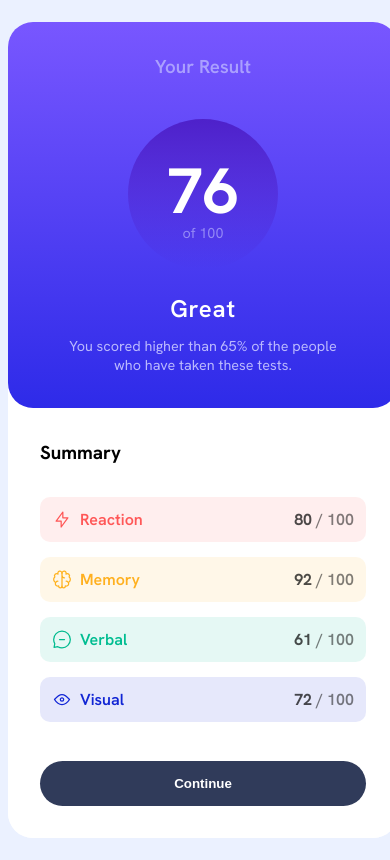
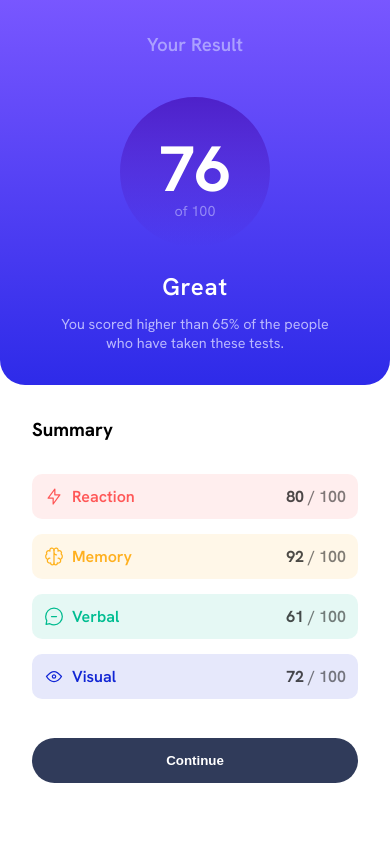
Before and after one commit to cagandanaci/Results-Summary-Component, a plain HTML site: page index.html in a window 390 px wide. Drawn offline with Linux system fonts and the light colour scheme.

Commit message:
Refactor CSS for better responsiveness and layout
Updated styles for responsive design and improved layout.

```diff
--- a/style.css
+++ b/style.css
@@ -143,11 +143,27 @@ button:hover {
     background-image: linear-gradient(to bottom, hsl(252, 100%, 67%), hsl(241, 81%, 54%));
 }
 @media (max-width: 530px) {
+    html {
+        background-color: white;
+    }
     body {
         width: 100vw;
+        margin: 0px;
     }
     .container {
         grid-template-columns: 1fr;
         height: auto;
+        width: 100vw;
+        box-sizing: border-box;
+    }
+    .result {
+        border-radius: 0px 0px 25px 25px;
+    }
+    .summary {
+        border-radius: 0px
+    }
+    .flex {
+        align-items: flex-start;
+        height: auto;
     }
 }
```
